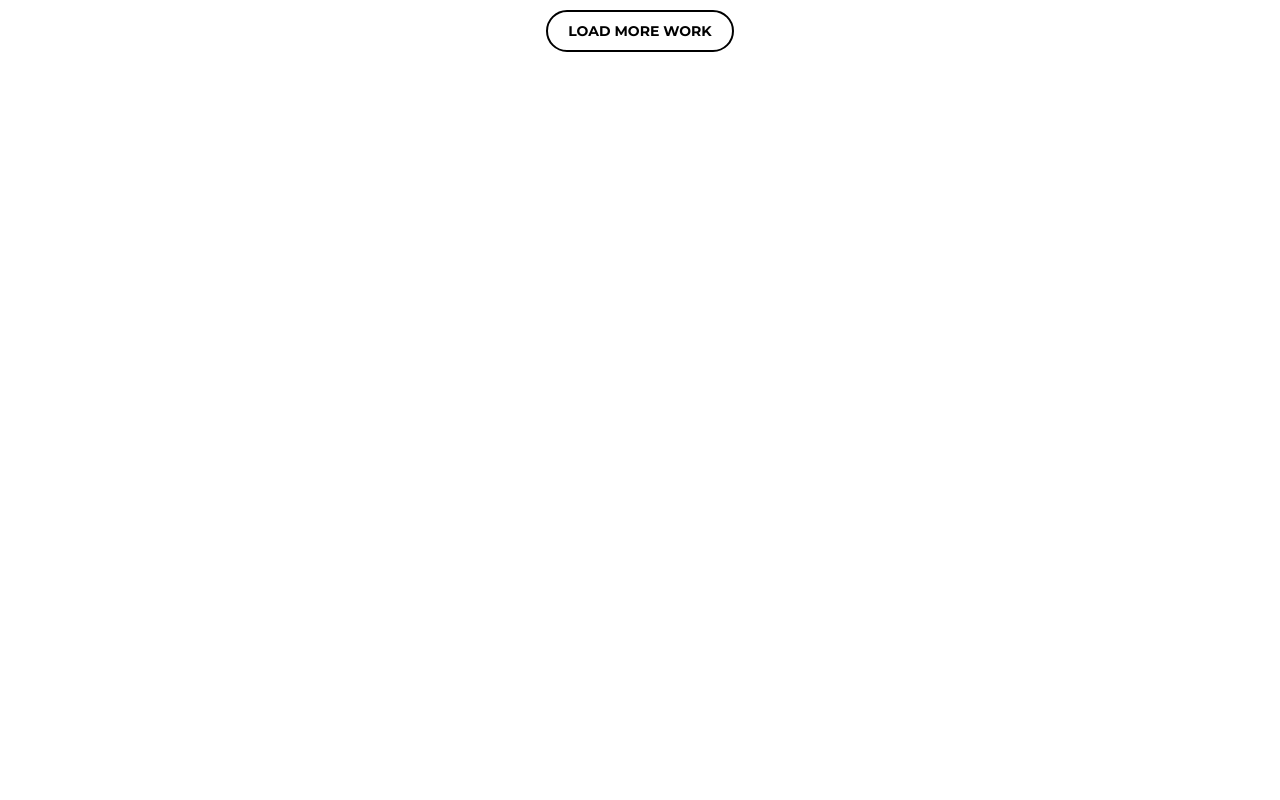
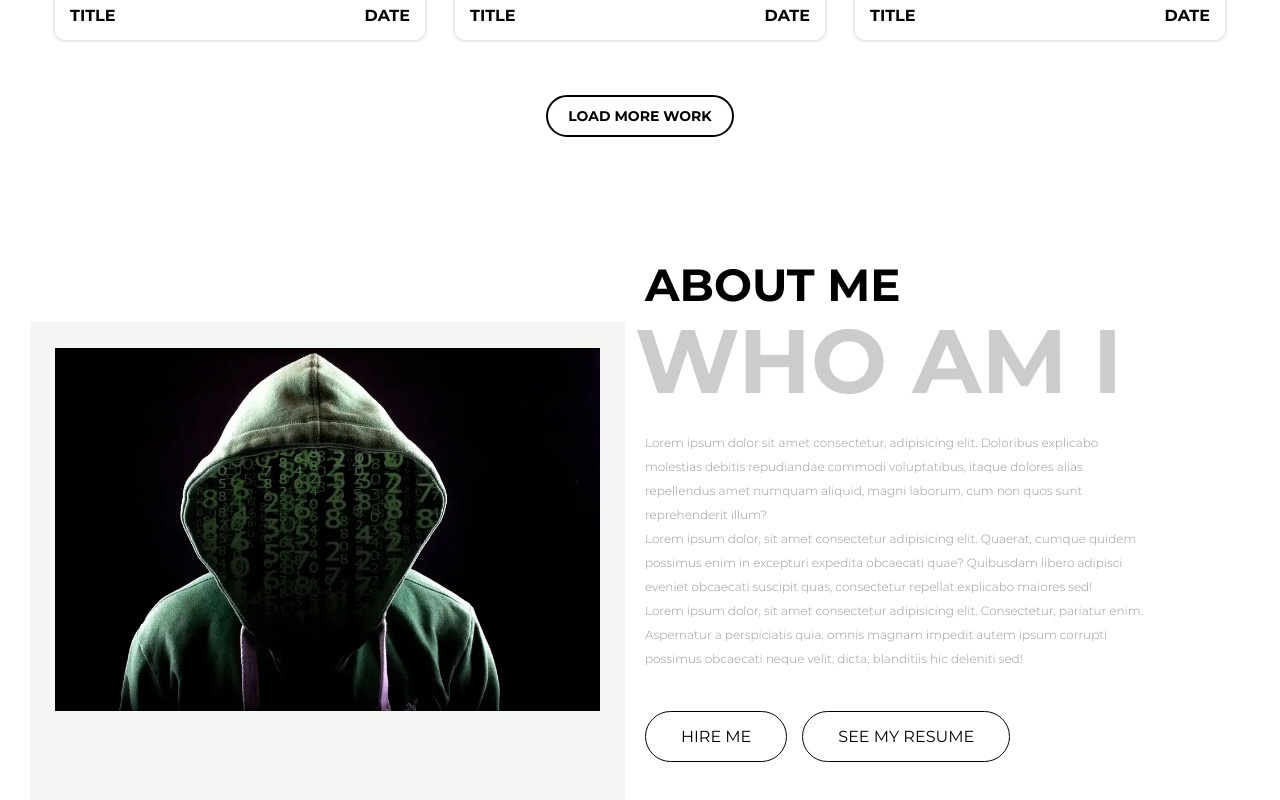
Before and after one commit to NightMareStories/My_Portfolio, a React (Create React App) app: page / in a window 1280 px wide. Shown: the part 1690-2490 px from the top of the page. Before the commit the page ends 1782 px from the top, so only its background shows below. Built offline with nearby package versions, Linux system fonts and the light colour scheme.

Commit message:
Added a block of information about myself.

```diff
--- a/src/components/App/App.scss
+++ b/src/components/App/App.scss
@@ -51,7 +51,7 @@ h1, h2, h3, h4, h5, h6 {
         font-size: 16px;
         border: 1px solid $color-primary-black;
         border-radius: 30px;
-        padding: 10px 30px;
+        padding: 15px 35px;
         color: $color-primary-black;
         transition: background-color .2s linear, color .2s linear, box-shadow .2s linear;
         &:hover {
--- a/src/components/Main/Main.js
+++ b/src/components/Main/Main.js
@@ -53,6 +53,7 @@ function Main() {
 
             <section className="page__portfolio portfolio-block _container">
                 <div className="portfolio-block__content">
+                    <h2 className="portfolio-block__title">Portfolio</h2>
                     <div className="portfolio-block__nav portfolio-nav">
                         <a href="" className="portfolio-nav__filter">All</a>
                         <a href="" className="portfolio-nav__filter">App</a>
@@ -167,6 +168,30 @@ function Main() {
                     </div>
                 </div>
             </section>
+
+            <section className="page__about about-block _container">
+                <div className="about-block__content">
+                    <div className="about-block__picture">
+                        <picture>
+                            <source srcSet="img/logo-img.webp" type="image/webp" />
+                            <img src="img/logo-img.png" alt="" />
+                        </picture>
+                    </div>
+                    <div className="about-block__text about-text">
+                        <h2 className="about-text__title">about me</h2>
+                        <h3 className="about-text__subtitle">who am i</h3>
+                        <div className="about-text__text">
+                            <p>Lorem ipsum dolor sit amet consectetur, adipisicing elit. Doloribus explicabo molestias debitis repudiandae commodi voluptatibus, itaque dolores alias repellendus amet numquam aliquid, magni laborum, cum non quos sunt reprehenderit illum?</p>
+                            <p>Lorem ipsum dolor, sit amet consectetur adipisicing elit. Quaerat, cumque quidem possimus enim in excepturi expedita obcaecati quae? Quibusdam libero adipisci eveniet obcaecati suscipit quas, consectetur repellat explicabo maiores sed!</p>
+                            <p>Lorem ipsum dolor, sit amet consectetur adipisicing elit. Consectetur, pariatur enim. Aspernatur a perspiciatis quia, omnis magnam impedit autem ipsum corrupti possimus obcaecati neque velit, dicta, blanditiis hic deleniti sed!</p>
+                        </div>
+                        <div className="about-text__button about-buttons">
+                            <a href="" className="about-buttons__button _btn">HIRE ME</a>
+                            <a href="" className="about-buttons__button _btn">SEE MY RESUME</a>
+                        </div>
+                    </div>
+                </div>
+            </section>
         </main>
     );
 
--- a/src/components/Main/Main.scss
+++ b/src/components/Main/Main.scss
@@ -1,11 +1,13 @@
-//======================= import ========================
+//======================= import =======================
 
 @import '../../vars';
 
-//=======================================================
+//======================================================
 
 
 //====================== styles ========================
+
+//---------------------- intro -------------------------
 
 .intro-block {
     &__content {
@@ -71,14 +73,18 @@
 .info-buttons {
     &__button {
         &:last-child {
-            margin-left: 10px;
+            margin-left: 15px;
         }
     }
 }
 
+//----------------------------------------------------
+
+//-------------------- portfolio ---------------------
+
 .portfolio-block{
     &__content {
-    padding: 40px 0px;
+    margin: 40px 0px;
     }
     &__button {
         text-align: center;
@@ -92,6 +98,13 @@
                 border: 2px solid $color-primary-black;
             }
         }
+    }
+    &__title {
+        font-size: 45px;
+        text-align: center;
+        font-family: $font-bold;
+        text-transform: uppercase;
+        margin-bottom: 30px;
     }
 }
 
@@ -162,4 +175,82 @@
     }
 }
 
+//------------------------------------------------------
+
+//----------------------- about ------------------------
+
+.about-block {
+    &__content {
+        margin: 120px 0px;
+        max-width: 1090px;
+        display: flex;
+    }
+    &__picture, &__text {
+        width: 50%;
+    }
+    &__text {
+        padding-left: 45px;
+    }
+    &__picture {
+        display: flex;
+        align-items: center;
+        position: relative;
+        img {
+            position: relative;
+            z-index: 2;
+            display: block;
+            max-width: 100%;
+            height: auto;
+
+        }
+        &::before {
+            content: '';
+            width: 595px;
+            height: 480px;
+            background-color: rgba(240, 243, 238, 0.7);
+            position: absolute;
+            left: -25px;
+            bottom: 0;
+            z-index: 1;
+        }
+    }
+}
+
+.about-text {
+    &__title, &__subtitle{
+        text-transform: uppercase;
+    }
+    &__title {
+        font-family: $font-bold;
+        font-size: 45px;
+    }
+    &__subtitle {
+        font-family: $font-bold;
+        font-size: 90px;
+        color: rgba($color-primary-black, 0.2);
+        margin-bottom: 20px;
+        line-height: 1.1;
+        position: relative;
+        left: -10px;
+    }
+    &__text {
+        margin-bottom: 40px;
+        p {
+            font-family: $font-light;
+            font-size: 12px;
+            color: rgba($color-primary-grey, .7);
+            line-height: 2;
+        }
+    }
+}
+
+.about-buttons {
+    margin-bottom: 40px;
+    &__button {
+        &:last-child {
+            margin-left: 15px;
+        }
+    }
+}
+//------------------------------------------------------
 //======================================================
```
